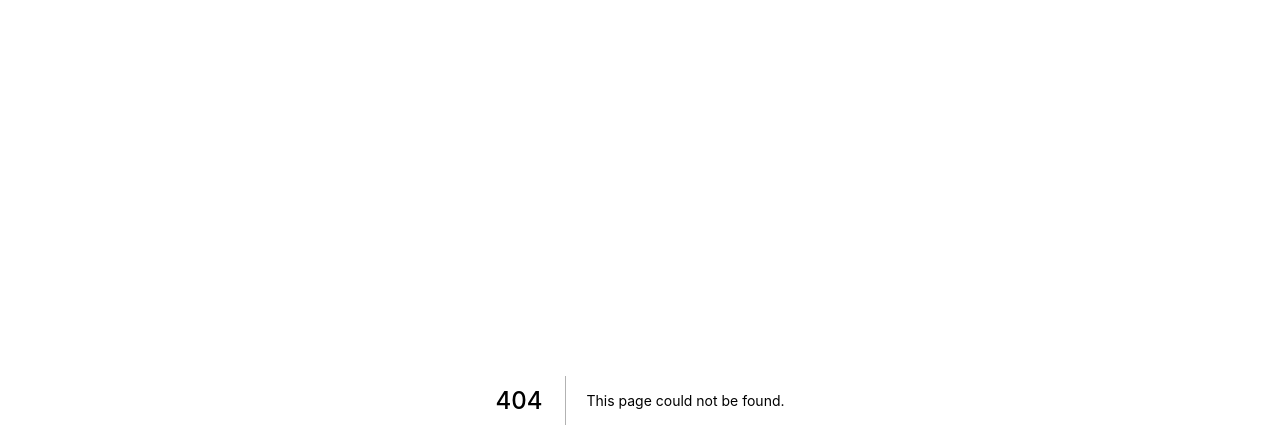
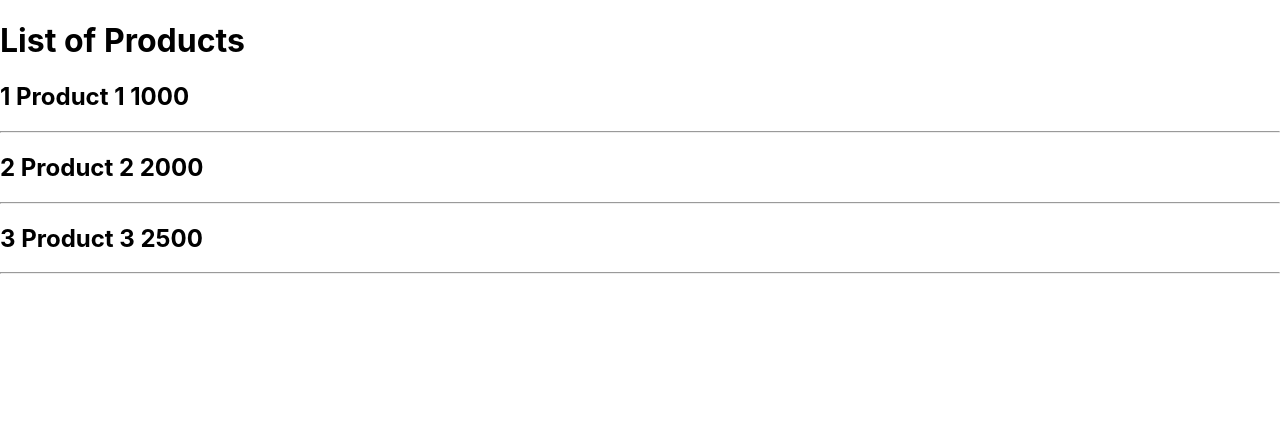
Before and after one commit to Manthan-Kuber/next-prerendering, a Next.js app: page /products in a window 1280 px wide. Before the commit this address had no page. Shown: the top 448 px of the page. Built offline with nearby package versions, Linux system fonts and the light colour scheme; data requests are answered from the project's data file.

Commit message:
Setup json-server

```diff
--- /dev/null
+++ b/db.json
@@ -0,0 +1,22 @@
+{
+    "products": [
+        {
+            "id": 1,
+            "title": "Product 1",
+            "price": 1000,
+            "description": "Description 1"
+        },
+        {
+            "id": 2,
+            "title": "Product 2",
+            "price": 2000,
+            "description": "Description 2"
+        },
+        {
+            "id": 3,
+            "title": "Product 3",
+            "price": 2500,
+            "description": "Description 3"
+        }
+    ]
+}
--- a/package.json
+++ b/package.json
@@ -6,9 +6,11 @@
     "dev": "next dev",
     "build": "next build",
     "start": "next start",
-    "lint": "next lint"
+    "lint": "next lint",
+    "serve-json":"json-server --watch db.json --port 4000"
   },
   "dependencies": {
+    "json-server": "^0.17.0",
     "next": "12.1.5",
     "react": "18.0.0",
     "react-dom": "18.0.0"
--- /dev/null
+++ b/pages/products/index.js
@@ -0,0 +1,30 @@
+function ProductList({ products }) {
+  return (
+    <>
+      <h1>List of Products</h1>
+      {products.map((product) => {
+        return (
+          <div key={product.id}>
+            <h2>
+              {product.id} {product.title} {product.price}
+            </h2>
+            <hr />
+          </div>
+        );
+      })}
+    </>
+  );
+}
+
+export default ProductList;
+
+export async function getStaticProps() {
+  const response = await fetch("http://localhost:4000/products");
+  const data = await response.json();
+
+  return {
+    props: {
+      products: data,
+    },
+  };
+}
```
Also changed, not shown: pages/products/[productId].js (added, +34 -0 lines), 1 other file (tests, documents, lock files or other folders).
